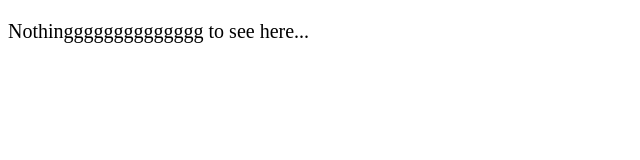
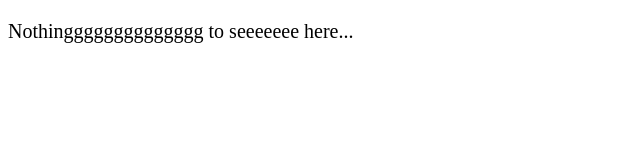
Before and after one commit to Bablukumar12/real, a plain HTML site: page index.html in a window 1280 px wide. Shown: the full height of the page, 0-640 px from the left. Drawn offline with Linux system fonts and the light colour scheme.

Commit message:
Update index.html

```diff
--- a/index.html
+++ b/index.html
@@ -15,7 +15,7 @@
 </head>
 
 <body>
-  <p>Nothingggggggggggggg to see here...</p>
+  <p>Nothingggggggggggggg to seeeeeee here...</p>
   <!-- Project -->
   <script src="main.js"></script>
 </body>
```
